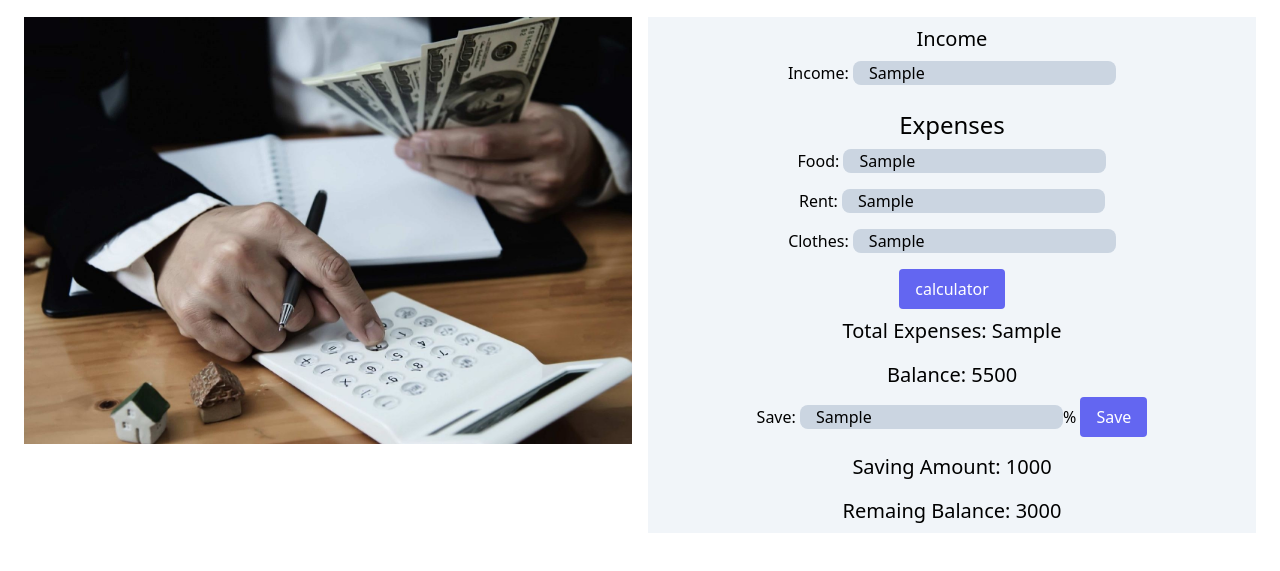
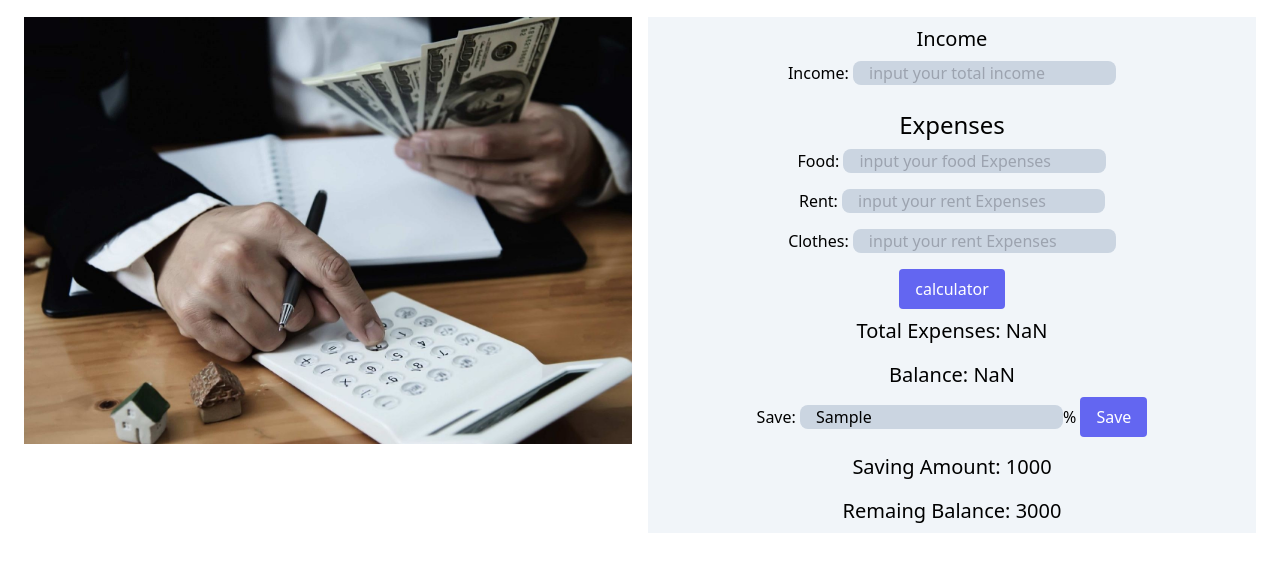
Before and after one commit to NORULISLAM/money-master, a plain HTML site: page index.html in a window 1280 px wide. Both pictures are taken after typing "Sample", "Sample", "Sample", "Sample", "Sample" into the empty fields and a click on the button "calculator". Shown: the part 95-666 px from the top of the page. Drawn offline with nearby package versions, Linux system fonts and the light colour scheme.

Commit message:
middel commit

```diff
--- a/index.html
+++ b/index.html
@@ -25,7 +25,7 @@
                 <h1 class="text-xl py-2">Income</h1>
                 <div>
                     <label for="">Income:</label>
-                    <input id="'income-input'"
+                    <input id="income-input"
                         class="mb-4 px-4 border-black bg-slate-300 border-solid border-3 rounded-lg" type="text"
                         placeholder="input your total income">
                 </div>
@@ -50,8 +50,8 @@
 
                 <button id="calc-btn" class="bg-indigo-500 px-4 py-2 rounded text-white font-medium">calculator</button>
 
-                <h1 class="text-xl py-2">Total Expenses: <span id="total-expenses">2000</span></h1>
-                <h1 class="text-xl py-2">Balance: 5500</h1>
+                <h1 class="text-xl py-2">Total Expenses: <span id="total-expenses">000</span></h1>
+                <h1 class="text-xl py-2">Balance: <span id="balance-update">000</span></h1>
                 <div>
                     <label for="">Save:</label>
                     <input class=" mb-4 px-4 border-black bg-slate-300 border-solid border-3 rounded-lg" type="text"
--- a/js/moneySaving.js
+++ b/js/moneySaving.js
@@ -1,14 +1,44 @@
 document.getElementById('calc-btn').addEventListener('click', function () {
     const foodInput = document.getElementById('food-input')
-    const foodAmount = foodInput.value;
-    //get total-food expenses
+    const foodAmountText = foodInput.value;
+    const foodAmount = parseFloat(foodAmountText);
+
+    //rent cost
+    const rentInput = document.getElementById('rent-input')
+    const rentAmountText = rentInput.value;
+    const rentAmount = parseFloat(rentAmountText);
+
+    //cloth cost
+    const clothInput = document.getElementById('cloth-input')
+    const clothAmountText = clothInput.value;
+    const clothAmount = parseFloat(clothAmountText);
+    //get total expenses
     const expensesTotal = document.getElementById('total-expenses');
     const expensesTotalText = expensesTotal.innerText;
-    expensesTotal.innerText = foodAmount;
+    const previousExpensesTotal = parseFloat(expensesTotalText);
+    expensesTotal.innerText = foodAmount + rentAmount + clothAmount;
+
+    // get income
+    const incomeInput = document.getElementById('income-input')
+    const incomeAmountText = incomeInput.value;
+    const incomeAmount = parseFloat(incomeAmountText);
+    // //get total expenses
+    // const expensesInput = document.getElementById('total-expenses');
+    // const expensesAmountText = expensesInput.value;
+    // const expensesAmount = parseFloat(expensesAmountText);
+    //get current blance
+    const balanceTotal = document.getElementById('balance-update');
+    const balanceTotalText = balanceTotal.innerText;
+    const previousBalanceTotal = parseFloat(balanceTotalText);
+
+    balanceTotal.innerText = incomeAmount - (foodAmount + rentAmount + clothAmount);
+
+    //reset input field
+    incomeInput.value = '';
+    foodInput.value = '';
+    rentInput.value = '';
+    clothInput.value = '';
 
 
-    //reset input field
 
-
-    console.log(expensesTotalText);
-})
+});
```
